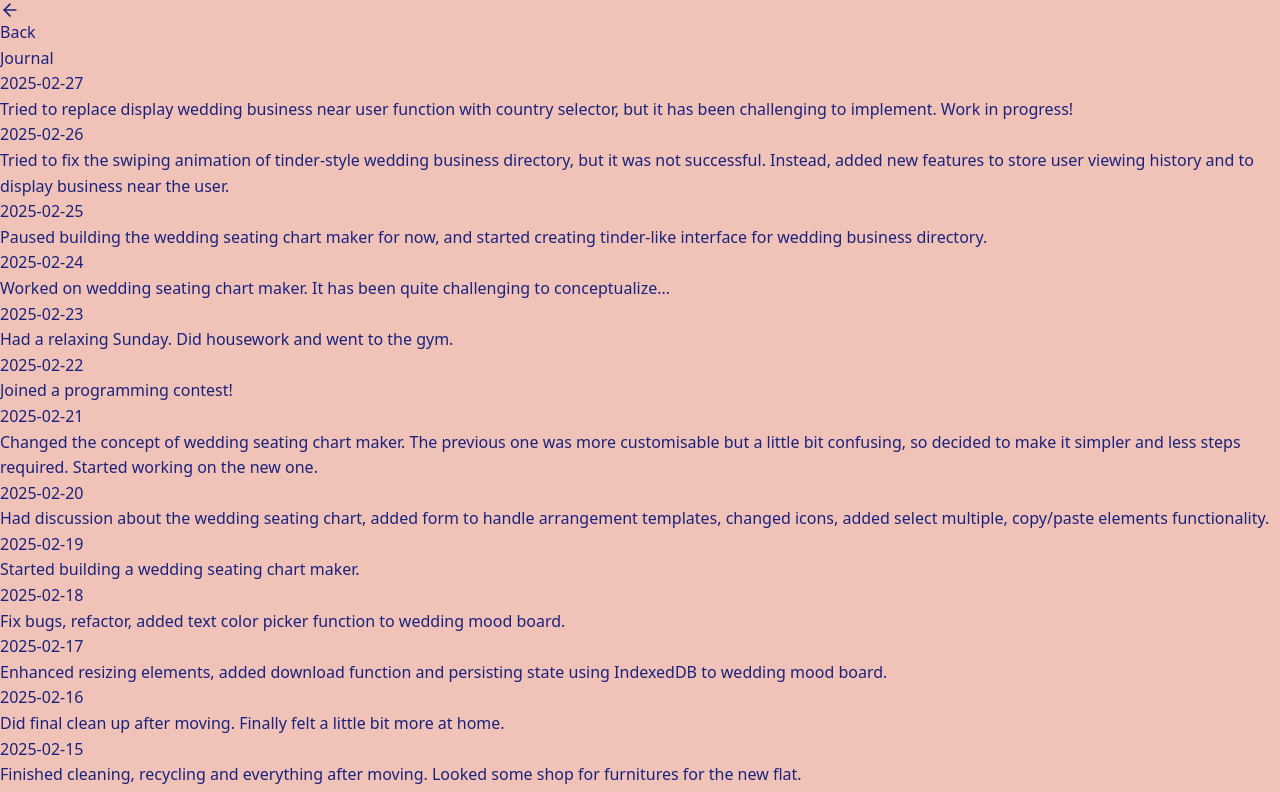
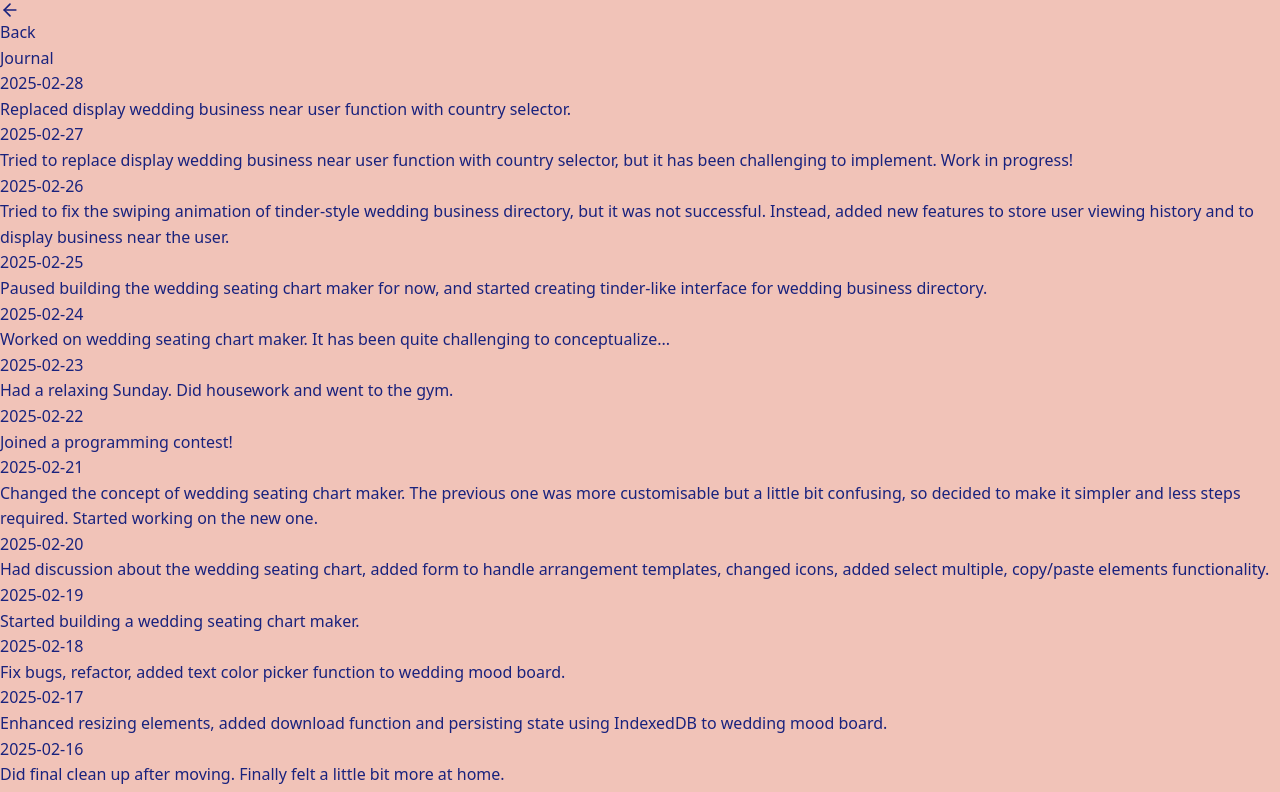
Before and after one commit to minamicode/minamicode.com, a Next.js app: page /journal in a window 1280 px wide. Shown: the top 792 px of the page. Built offline with nearby package versions, Linux system fonts and the light colour scheme.

Commit message:
add a journal entry

```diff
--- a/src/app/_components/JournalEntries.tsx
+++ b/src/app/_components/JournalEntries.tsx
@@ -6,6 +6,10 @@ type JournalEntry = {
 };
 
 const entries: JournalEntry[] = [
+  {
+    date: "2025-02-28",
+    text: "Replaced display wedding business near user function with country selector.",
+  },
   {
     date: "2025-02-27",
     text: "Tried to replace display wedding business near user function with country selector, but it has been challenging to implement. Work in progress!",
```
